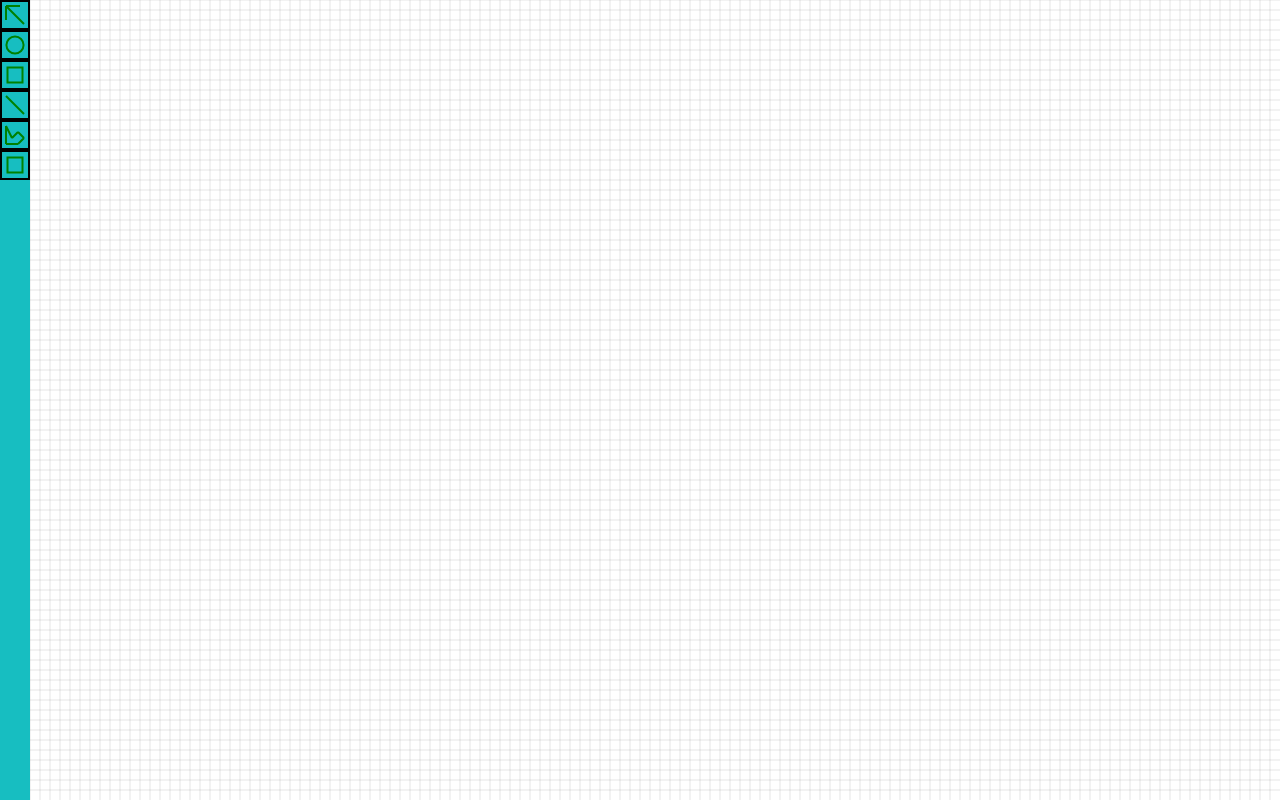
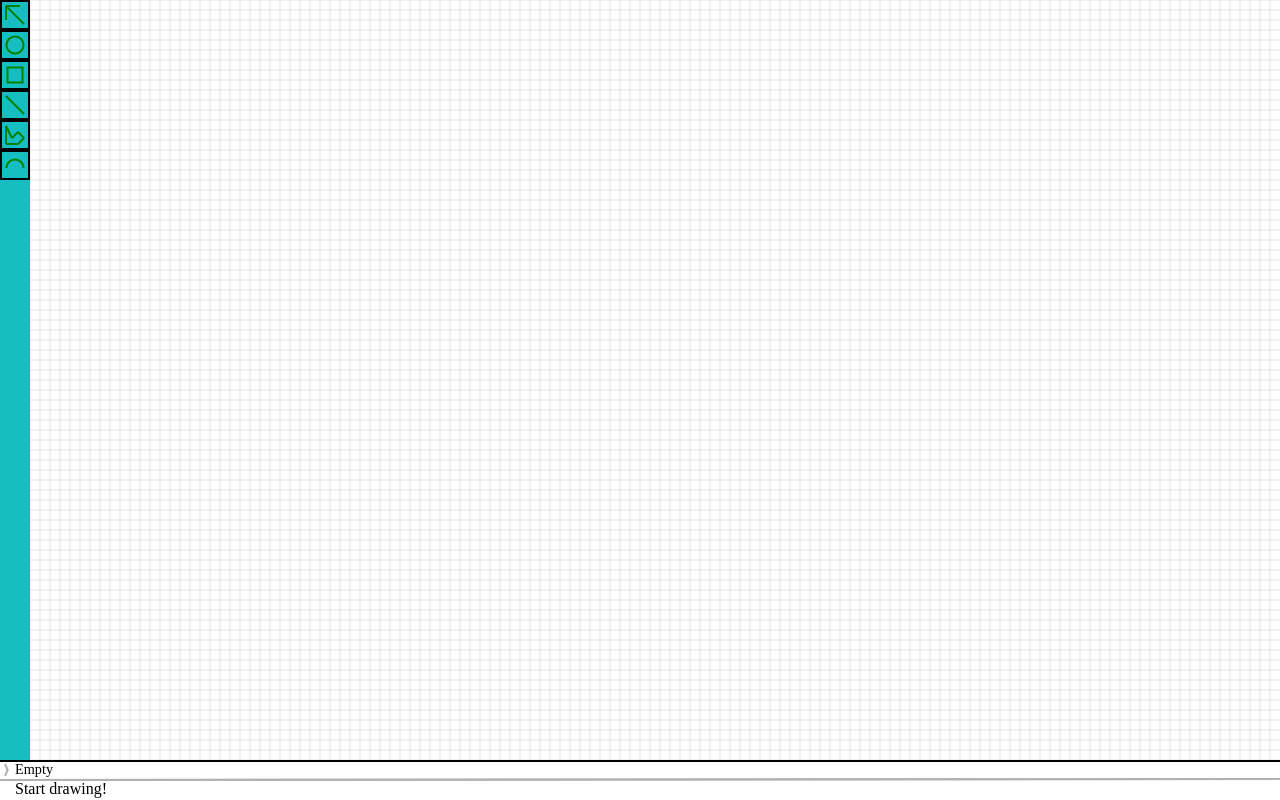
Before and after one commit to Tmjohnst/JSCAD, a plain HTML site: page index.html in a window 1280 px wide. Drawn offline with Linux system fonts and the light colour scheme.

Commit message:
Broke zoom, fixed arc, added command bar

```diff
--- a/index.html
+++ b/index.html
@@ -31,6 +31,7 @@
 
 		<script language='JavaScript' src="common/ui/PaneButton.txt"></script>
 		<script language='JavaScript' src="common/ui/ButtonPane.txt"></script>
+		<script language='JavaScript' src="common/ui/InfoBar.txt"></script>
 
 		<script language='JavaScript' src="common/util/Vector.txt"></script>
 
```
Also changed, not shown: common/Main.txt, common/base/Cursor.txt, common/base/Vertex.txt, common/ui/InfoBar.txt (added), common/ui/PaneButton.txt.
